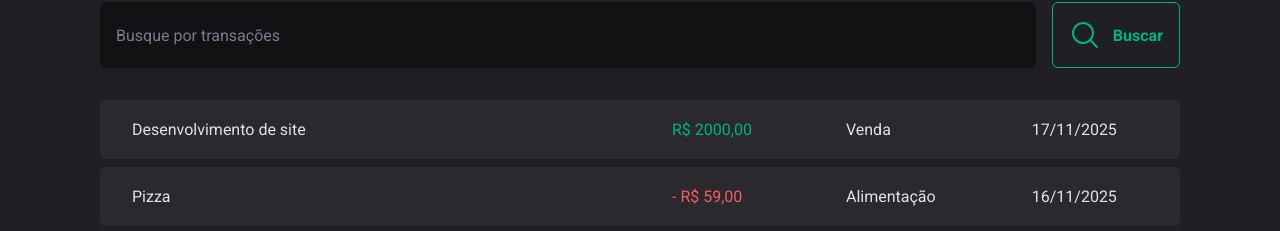
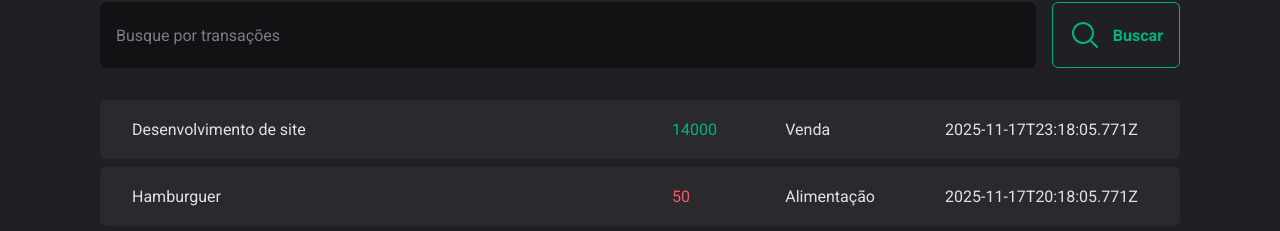
Before and after one commit to pedrovsfelix/dt-money, a React (Vite) app: page / in a window 1280 px wide. Shown: the part 687-918 px from the top of the page. Built offline with nearby package versions, Linux system fonts and the light colour scheme; data requests are answered from the project's data file.

Commit message:
:sparkles: feat: Criando requisições na tabela de transações.

```diff
--- a/src/pages/Transactions/index.tsx
+++ b/src/pages/Transactions/index.tsx
@@ -1,9 +1,14 @@
+import { useContext } from "react";
 import { Header } from "../../components/Header";
 import { Summary } from "../../components/Summary";
 import { SearchForm } from "./components/SearchForm";
 import { PriceHighlight, TransactionsContainer, TransactionsTable } from "./styles";
+import { TransactionsContext } from "../../contexts/TransactionsContext";
 
 export function Transactions() {
+
+    const { transactions } = useContext(TransactionsContext);
+
     return (
         <div>
             <Header />
@@ -14,27 +19,22 @@
 
                 <TransactionsTable>
                 <tbody>
-                    <tr>
-                        <td width="50%">Desenvolvimento de site</td>
-                        <td>
-                            <PriceHighlight variant="income">
-                                R$ 2000,00
-                            </PriceHighlight>
-                        </td>
-                        <td>Venda</td>
-                        <td>17/11/2025</td>
-                    </tr>
+                    {transactions.map(transaction => {
+                        return (
+                            <tr key={transaction.id}>
+                                <td width="50%">{transaction.description}</td>
+                                <td>
+                                    <PriceHighlight variant={transaction.type}>
+                                        {transaction.price}
+                                    </PriceHighlight>
+                                </td>
+                                <td>{transaction.category}</td>
+                                <td>{transaction.createdAt}</td>
+                            </tr>
+                        )
+                    })}
 
-                    <tr>
-                        <td width="50%">Pizza</td>
-                        <td>
-                            <PriceHighlight variant="expense">
-                                - R$ 59,00
-                            </PriceHighlight>
-                        </td>
-                        <td>Alimentação</td>
-                        <td>16/11/2025</td>
-                    </tr>
+
                 </tbody>
             </TransactionsTable>
             </TransactionsContainer>
```
